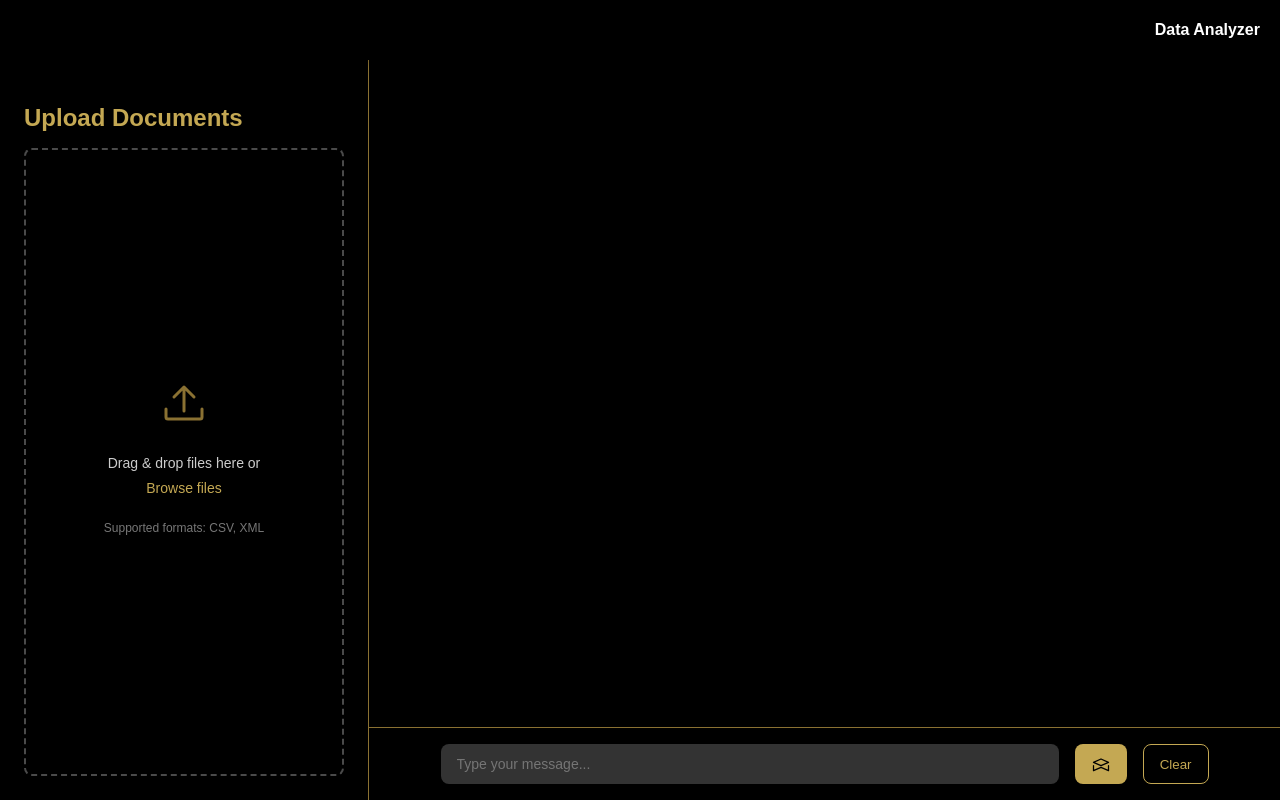
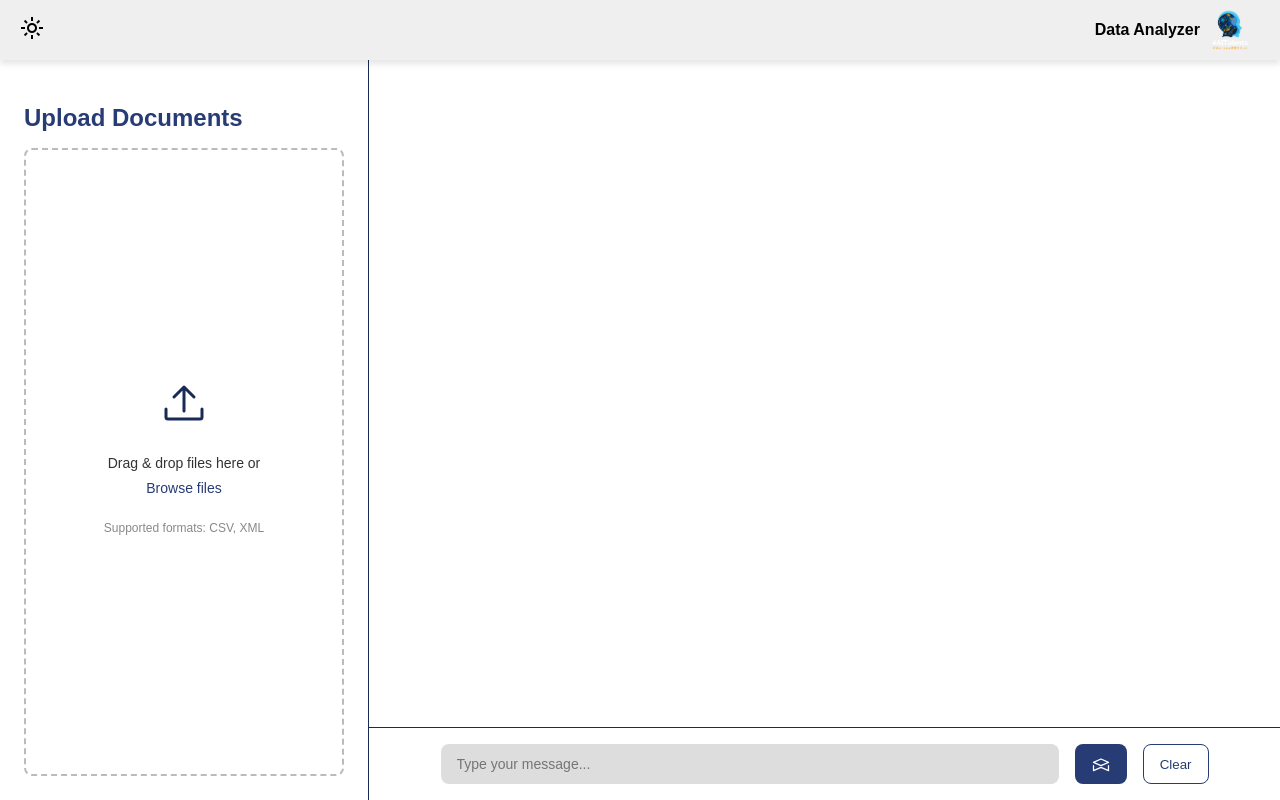
Before and after one commit to mateuszbestai/ai-analysis-tool-with-mcp-client-vol2, a React (Vite) app in the folder frontend/: page / in a window 1280 px wide. Built offline with nearby package versions, Linux system fonts and the light colour scheme.

Commit message:
Light and dark mode - Added a button switch in the top left corner to toggle light and dark mode - Added aitalents logo next to data analyzer text - Added css variables for colors

```diff
--- a/frontend/index.html
+++ b/frontend/index.html
@@ -4,6 +4,8 @@
     <meta charset="UTF-8" />
     <link rel="icon" type="image/svg+xml" href="/vite.svg" />
     <link rel="stylesheet" href="https://fonts.googleapis.com/css2?family=Material+Symbols+Outlined:opsz,wght,FILL,GRAD@24,400,0,0&icon_names=close,download,search" />
+    <link rel="stylesheet" href="https://fonts.googleapis.com/css2?family=Material+Symbols+Outlined:opsz,wght,FILL,GRAD@24,400,0,0&icon_names=dark_mode,light_mode" />
+    <!-- <link rel="stylesheet" href="https://fonts.googleapis.com/css2?family=Material+Symbols+Outlined:opsz,wght,FILL,GRAD@24,400,0,0&icon_names=dark_mode" /> -->
     <meta name="viewport" content="width=device-width, initial-scale=1.0" />
     <title>AI Data Analysis</title>
   </head>
--- a/frontend/src/App.css
+++ b/frontend/src/App.css
@@ -1,4 +1,37 @@
-/* General Styles */
+:root{
+  --background-color: #fff;
+  --navbar-background-color:#efefef;
+
+  --text-color1:#000;
+
+  --general-color1:#273c75;
+  --general-color2:#192a56;
+  --upload-area-border-color:#bbbbbb;
+  --upload-area-drag-background-color:rgba(25, 42, 86, 0.125);
+  --text-color2:#333;
+  --text-color3:#888;
+  --input-background-color:#ddd;
+
+  --table-text-color:#ddd;
+  --scrollbar-background-color:#d5d5d5;
+}
+.darkmode{
+  --background-color: #000;
+  --navbar-background-color:#111;
+  --text-color1:#fff;
+
+  --general-color1:#c4a853;
+  --general-color2:#8a7132;
+  --upload-area-border-color:#4a4a4a;
+  --upload-area-drag-background-color:rgba(196, 168, 83, 0.125);
+  --text-color2:#ccc;
+  --text-color3:#777;
+  --input-background-color:#333;
+
+  --table-text-color:#ddd;
+  --scrollbar-background-color:#1a1a1a;
+}
+
 body, html {
     margin: 0;
     padding: 0;
@@ -12,22 +45,31 @@ body, html {
   top: 0;
   z-index: 1000;
   display: flex;
-  justify-content: flex-end;
   align-items: center;
   padding: 0 20px;
-  background-color: #000;
-  color: #fff;
+  background-color: var(--navbar-background-color);
+  color: var(--text-color1);
   box-shadow: 0px 4px 6px rgba(0, 0, 0, 0.1);
 }
-
+.navbar-left{
+  float:left;
+}
 .navbar-right {
   text-align: right;
   font-weight: bold;
+  margin-left:auto;
 }
-
+.light-dark-mode-switch{
+  cursor:pointer;
+  user-select: none;
+}
+.aitallogo{
+  height:60px;
+  width:auto;
+}
 .company-name {
   font-size: 2.0rem;
-  color: #c4a853;
+  color: var(--general-color1);
 }
 
 /* Main App Container */
@@ -35,8 +77,8 @@ body, html {
   display: flex;
   flex-direction: column;
   height: 100vh; /* Use the full viewport height */
-  background-color: #000;
-  color: #fff;
+  background-color: var(--background-color);
+  color: var(--text-color1);
 }
 
 .content-container {
@@ -49,7 +91,7 @@ body, html {
   /* Sidebar Styles */
   .sidebar {
     width: 320px;
-    border-right: 1px solid #8a7132;
+    border-right: 1px solid var(--general-color2);
     padding: 24px;
     display: flex;
     flex-direction: column;
@@ -57,14 +99,14 @@ body, html {
   }
 
   .sidebar-title {
-    color: #c4a853;
+    color: var(--general-color1);
     font-weight: 600;
     margin-bottom: 16px;
   }
 
   .upload-area {
     flex: 1;
-    border: 2px dashed #4a4a4a;
+    border: 2px dashed var(--upload-area-border-color);
     border-radius: 8px;
     padding: 16px;
     display: flex;
@@ -77,14 +119,14 @@ body, html {
   }
 
   .upload-area.drag-active {
-    border-color: #c4a853;
-    background-color: rgba(196, 168, 83, 0.125);
+    border-color: var(--general-color1);
+    background-color: var(--upload-area-drag-background-color);
   }
 
   .upload-icon {
     width: 48px;
     height: 48px;
-    color: #8a7132;
+    color: var(--general-color2);
   }
 
   .upload-text {
@@ -93,20 +135,20 @@ body, html {
 
   .upload-text p {
     font-size: 14px;
-    color: #ccc;
+    color: var(--text-color2);
     margin-bottom: 8px;
   }
 
   .browse-button {
     background: none;
     border: none;
-    color: #c4a853;
+    color: var(--general-color1);
     cursor: pointer;
     font-size: 14px;
   }
 
   .browse-button:hover {
-    color: #8a7132;
+    color: var(--general-color2);
   }
 
   .file-input {
@@ -115,7 +157,7 @@ body, html {
 
   .supported-formats {
     font-size: 12px;
-    color: #777;
+    color: var(--text-color3);
     margin-top: 8px;
   }
 
@@ -165,12 +207,12 @@ body, html {
   }
 
   .user-bubble {
-    background-color: #c4a853;
-    color: #000;
+    background-color: var(--general-color1);
+    color: var(--background-color);
   }
 
   .bot-bubble {
-    background-color: #333;
+    background-color: var(--input-background-color);
   }
 
   .message-content {
@@ -200,7 +242,7 @@ body, html {
     width: 24px;
     height: 24px;
     animation: spin 1s linear infinite;
-    color: #fff;
+    color: var(--text-color1);
   }
 
   @keyframes spin {
@@ -211,9 +253,9 @@ body, html {
 
   /* Input Area Styles */
   .input-form {
-    border-top: 1px solid #8a7132;
+    border-top: 1px solid var(--general-color2);
     padding: 16px;
-    background-color: #000;
+    background-color: var(--background-color);
   }
 
   .input-container {
@@ -225,22 +267,22 @@ body, html {
 
   .input-field {
     flex: 1;
-    background-color: #333;
+    background-color: var(--input-background-color);
     border: none;
     border-radius: 8px;
     padding: 12px 16px;
-    color: #fff;
+    color: var(--text-color1);
     font-size: 14px;
   }
 
   .input-field:focus {
     outline: none;
-    border: 1px solid #c4a853;
+    border: 1px solid var(--general-color1);
   }
 
   .send-button, .clear-button {
-    background-color: #c4a853;
-    color: #000;
+    background-color: var(--general-color1);
+    color: var(--background-color);
     border: none;
     border-radius: 8px;
     padding: 0 16px;
@@ -250,7 +292,7 @@ body, html {
   }
 
   .send-button:hover, .clear-button:hover {
-    background-color: #8a7132;
+    background-color: var(--general-color2);
   }
 
   .send-icon {
@@ -260,13 +302,13 @@ body, html {
 
   .clear-button {
     background-color: transparent;
-    color: #c4a853;
-    border: 1px solid #c4a853;
+    color: var(--general-color1);
+    border: 1px solid var(--general-color1);
   }
 
   .clear-button:hover {
-    background-color: #c4a853;
-    color: #000;
+    background-color: var(--general-color1);
+    color: var(--background-color);
   }
 
   /* Overlay Styles */
@@ -299,13 +341,13 @@ body, html {
     right: -40px;
     background: none;
     border: none;
-    color: #fff;
+    color: var(--text-color1);
     font-size: 32px;
     cursor: pointer;
   }
 
   .overlay-close-button:hover {
-    color: #ccc;
+    color: var(--text-color2);
   }
 
   /* Scrollbar Styles */
@@ -314,16 +356,16 @@ body, html {
   }
 
   ::-webkit-scrollbar-track {
-    background: #1a1a1a;
+    background: var(--scrollbar-background-color);
   }
 
   ::-webkit-scrollbar-thumb {
-    background: #8a7132;
+    background: var(--general-color2);
     border-radius: 4px;
   }
 
   ::-webkit-scrollbar-thumb:hover {
-    background: #c4a853;
+    background: var(--general-color1);
   }
 
   /* Prevent Scrolling when Overlay is Open */
@@ -344,14 +386,14 @@ body, html {
   }
 
   .chat-table th, .chat-table td {
-    border: 1px solid #c4a853;
+    border: 1px solid var(--general-color1);
     padding: 8px;
     text-align: left;
   }
 
   .chat-table th {
-    background-color: #ddd;
-    color: #000000;
+    background-color: var(--table-text-color);
+    color: var(--background-color);
     font-weight: bold;
   }
 
--- a/frontend/src/components/Navbar.jsx
+++ b/frontend/src/components/Navbar.jsx
@@ -1,11 +1,34 @@
+import { useState } from "react";
+import logoaitalents from "../assets/logoaitalents.png"
 function Navbar() {
+  const [lightMode, setLightMode] = useState(true);
+  function toggleMode(){
+    if(lightMode){
+      document.body.classList.add('darkmode')
+      setLightMode(false);
+    }
+    else{
+      document.body.classList.remove('darkmode');
+      setLightMode(true);
+    }
+  }
   return (
     <nav className="navbar">
-        <div className="navbar-content">
+      <div className="navbar-left">
+        <div className="light-dark-mode-switch" onClick={toggleMode}>
+          <span className="material-symbols-outlined">
+            { lightMode ? "light_mode" : "dark_mode"}
+          </span>
+
+        </div>
+      </div>
+
       <div className="navbar-right">
+
         <span className="name">Data Analyzer</span>
       </div>
-        </div>
+      <img src={logoaitalents} alt="" className="aitallogo"></img>
+
     </nav>
   );
 }
```
Lines whose indentation alone changed are shown as unchanged.
